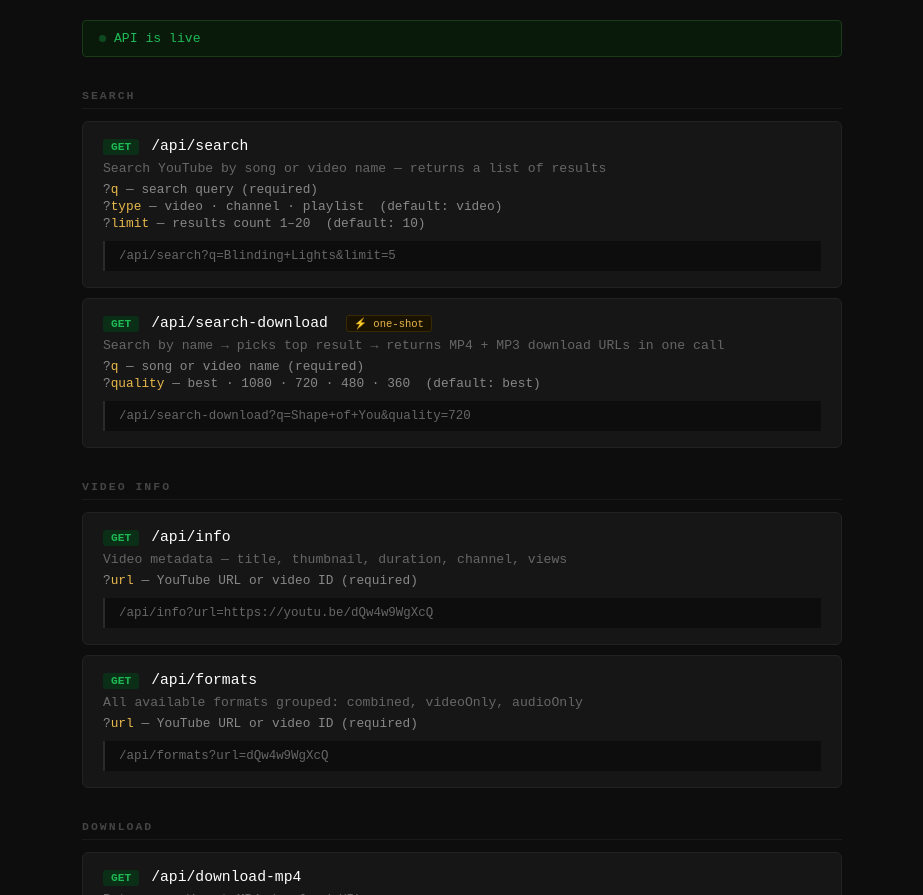
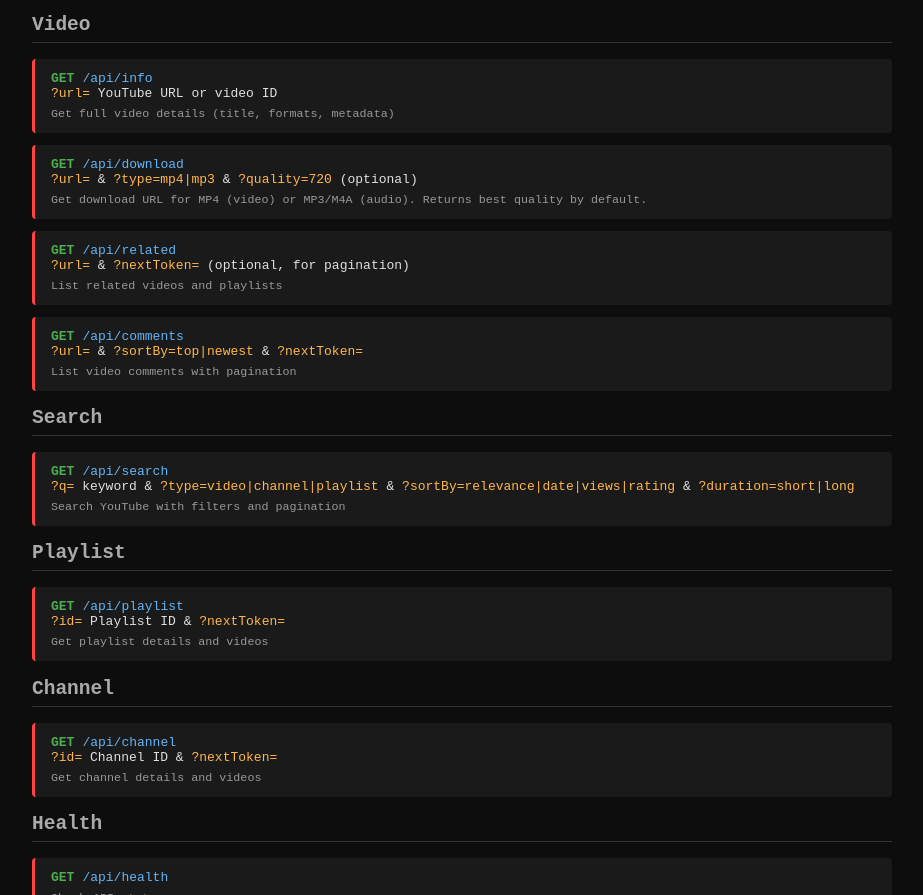
Before and after one commit to Obedweb3/yt-api, a website: page public/index.html in a window 1280 px wide. Shown: the part 107-1002 px from the top of the page, without its empty margins (178-1101 px from the left). Drawn offline with Linux system fonts and the light colour scheme.

Commit message:
Add files via upload

```diff
--- a/public/index.html
+++ b/public/index.html
@@ -3,110 +3,70 @@
 <head>
   <meta charset="UTF-8" />
   <meta name="viewport" content="width=device-width, initial-scale=1.0"/>
-  <title>YT Downloader API</title>
+  <title>YouTube Media Downloader API</title>
   <style>
-    * { box-sizing: border-box; margin: 0; padding: 0; }
-    body { font-family: 'Courier New', monospace; background: #0d0d0d; color: #e0e0e0; padding: 40px 24px; min-height: 100vh; }
-    .container { max-width: 760px; margin: 0 auto; }
-    h1 { font-size: 1.6rem; color: #ff4444; margin-bottom: 4px; }
-    .subtitle { color: #666; font-size: 0.85rem; margin-bottom: 36px; }
-    h2 { font-size: 0.72rem; text-transform: uppercase; letter-spacing: 2px; color: #444; margin: 32px 0 12px; border-bottom: 1px solid #1a1a1a; padding-bottom: 6px; }
-    .endpoint { background: #161616; border: 1px solid #222; border-radius: 6px; padding: 16px 20px; margin-bottom: 10px; }
-    .row { display: flex; align-items: baseline; gap: 12px; margin-bottom: 6px; flex-wrap: wrap; }
-    .method { font-size: 0.7rem; font-weight: bold; color: #1db954; background: #0a2e16; padding: 2px 8px; border-radius: 3px; flex-shrink: 0; }
-    .path { color: #fff; font-size: 0.92rem; }
-    .desc { color: #666; font-size: 0.82rem; margin-bottom: 6px; }
-    .param { font-size: 0.8rem; color: #888; margin: 2px 0; }
-    .param span { color: #e8b84b; }
-    .example { background: #0d0d0d; border-left: 2px solid #2a2a2a; padding: 8px 14px; margin-top: 10px; font-size: 0.78rem; color: #666; overflow-x: auto; white-space: nowrap; }
-    .badge { font-size: 0.66rem; background: #1a1200; border: 1px solid #3a2a00; color: #e8b84b; padding: 1px 7px; border-radius: 3px; margin-left: 6px; }
-    .status { display: flex; align-items: center; gap: 8px; background: #0a1a0a; border: 1px solid #1a3a1a; border-radius: 4px; padding: 10px 16px; margin-bottom: 28px; font-size: 0.82rem; color: #1db954; }
-    .dot { width: 7px; height: 7px; background: #1db954; border-radius: 50%; animation: pulse 2s infinite; flex-shrink: 0; }
-    @keyframes pulse { 0%,100%{opacity:1} 50%{opacity:.3} }
+    body { font-family: monospace; background: #0d0d0d; color: #e0e0e0; max-width: 860px; margin: 40px auto; padding: 0 20px; }
+    h1 { color: #ff4444; }
+    h2 { color: #aaa; border-bottom: 1px solid #333; padding-bottom: 6px; }
+    .endpoint { background: #1a1a1a; border-left: 3px solid #ff4444; padding: 12px 16px; margin: 12px 0; border-radius: 4px; }
+    .method { color: #4caf50; font-weight: bold; margin-right: 8px; }
+    .path { color: #64b5f6; }
+    .param { color: #ffb74d; }
+    .desc { color: #999; font-size: 0.9em; margin-top: 6px; }
+    code { background: #222; padding: 2px 6px; border-radius: 3px; }
   </style>
 </head>
 <body>
-  <div class="container">
-    <h1>🎬 YT Downloader API</h1>
-    <p class="subtitle">YouTube138 · RapidAPI · Vercel Serverless</p>
-    <div class="status"><div class="dot"></div>API is live</div>
+  <h1>🎬 YouTube Media Downloader API</h1>
+  <p>Powered by <strong>DataFanatic / youtube-media-downloader</strong> via RapidAPI.</p>
+
+  <h2>Video</h2>
+  <div class="endpoint">
+    <span class="method">GET</span><span class="path">/api/info</span><br/>
+    <span class="param">?url=</span> YouTube URL or video ID<br/>
+    <div class="desc">Get full video details (title, formats, metadata)</div>
+  </div>
+  <div class="endpoint">
+    <span class="method">GET</span><span class="path">/api/download</span><br/>
+    <span class="param">?url=</span> &amp; <span class="param">?type=mp4|mp3</span> &amp; <span class="param">?quality=720</span> (optional)<br/>
+    <div class="desc">Get download URL for MP4 (video) or MP3/M4A (audio). Returns best quality by default.</div>
+  </div>
+  <div class="endpoint">
+    <span class="method">GET</span><span class="path">/api/related</span><br/>
+    <span class="param">?url=</span> &amp; <span class="param">?nextToken=</span> (optional, for pagination)<br/>
+    <div class="desc">List related videos and playlists</div>
+  </div>
+  <div class="endpoint">
+    <span class="method">GET</span><span class="path">/api/comments</span><br/>
+    <span class="param">?url=</span> &amp; <span class="param">?sortBy=top|newest</span> &amp; <span class="param">?nextToken=</span><br/>
+    <div class="desc">List video comments with pagination</div>
+  </div>
 
   <h2>Search</h2>
-
   <div class="endpoint">
-      <div class="row"><span class="method">GET</span><span class="path">/api/search</span></div>
-      <div class="desc">Search YouTube by song or video name — returns a list of results</div>
-      <div class="param">?<span>q</span> — search query (required)</div>
-      <div class="param">?<span>type</span> — video · channel · playlist &nbsp;(default: video)</div>
-      <div class="param">?<span>limit</span> — results count 1–20 &nbsp;(default: 10)</div>
-      <div class="example">/api/search?q=Blinding+Lights&limit=5</div>
+    <span class="method">GET</span><span class="path">/api/search</span><br/>
+    <span class="param">?q=</span> keyword &amp; <span class="param">?type=video|channel|playlist</span> &amp; <span class="param">?sortBy=relevance|date|views|rating</span> &amp; <span class="param">?duration=short|long</span><br/>
+    <div class="desc">Search YouTube with filters and pagination</div>
   </div>
 
+  <h2>Playlist</h2>
   <div class="endpoint">
-      <div class="row"><span class="method">GET</span><span class="path">/api/search-download</span><span class="badge">⚡ one-shot</span></div>
-      <div class="desc">Search by name → picks top result → returns MP4 + MP3 download URLs in one call</div>
-      <div class="param">?<span>q</span> — song or video name (required)</div>
-      <div class="param">?<span>quality</span> — best · 1080 · 720 · 480 · 360 &nbsp;(default: best)</div>
-      <div class="example">/api/search-download?q=Shape+of+You&quality=720</div>
+    <span class="method">GET</span><span class="path">/api/playlist</span><br/>
+    <span class="param">?id=</span> Playlist ID &amp; <span class="param">?nextToken=</span><br/>
+    <div class="desc">Get playlist details and videos</div>
   </div>
 
-    <h2>Video Info</h2>
-
+  <h2>Channel</h2>
   <div class="endpoint">
-      <div class="row"><span class="method">GET</span><span class="path">/api/info</span></div>
-      <div class="desc">Video metadata — title, thumbnail, duration, channel, views</div>
-      <div class="param">?<span>url</span> — YouTube URL or video ID (required)</div>
-      <div class="example">/api/info?url=https://youtu.be/dQw4w9WgXcQ</div>
-    </div>
-
-    <div class="endpoint">
-      <div class="row"><span class="method">GET</span><span class="path">/api/formats</span></div>
-      <div class="desc">All available formats grouped: combined, videoOnly, audioOnly</div>
-      <div class="param">?<span>url</span> — YouTube URL or video ID (required)</div>
-      <div class="example">/api/formats?url=dQw4w9WgXcQ</div>
-    </div>
-
-    <h2>Download</h2>
-
-    <div class="endpoint">
-      <div class="row"><span class="method">GET</span><span class="path">/api/download-mp4</span></div>
-      <div class="desc">Returns a direct MP4 download URL</div>
-      <div class="param">?<span>url</span> — YouTube URL or video ID (required)</div>
-      <div class="param">?<span>quality</span> — best · 1080 · 720 · 480 · 360 &nbsp;(default: best)</div>
-      <div class="example">/api/download-mp4?url=dQw4w9WgXcQ&quality=720</div>
-    </div>
-
-    <div class="endpoint">
-      <div class="row"><span class="method">GET</span><span class="path">/api/download-mp3</span></div>
-      <div class="desc">Best audio stream URL (M4A — convert to MP3 with ffmpeg)</div>
-      <div class="param">?<span>url</span> — YouTube URL or video ID (required)</div>
-      <div class="example">/api/download-mp3?url=dQw4w9WgXcQ</div>
-    </div>
-
-    <div class="endpoint">
-      <div class="row"><span class="method">GET</span><span class="path">/api/stream</span><span class="badge">302 redirect</span></div>
-      <div class="desc">Redirects to Google CDN stream — triggers browser download directly</div>
-      <div class="param">?<span>url</span> — YouTube URL or video ID (required)</div>
-      <div class="param">?<span>itag</span> — format itag from /api/formats (required)</div>
-      <div class="example">/api/stream?url=dQw4w9WgXcQ&itag=22</div>
+    <span class="method">GET</span><span class="path">/api/channel</span><br/>
+    <span class="param">?id=</span> Channel ID &amp; <span class="param">?nextToken=</span><br/>
+    <div class="desc">Get channel details and videos</div>
   </div>
 
   <h2>Health</h2>
-
   <div class="endpoint">
-      <div class="row"><span class="method">GET</span><span class="path">/api/health</span></div>
-      <div class="desc">Server health check</div>
-      <div class="example">/api/health</div>
-    </div>
-
-    <h2>Common itags</h2>
-    <div class="endpoint">
-      <div class="example">18   → MP4  360p  (video + audio)
-22   → MP4  720p  (video + audio)
-137  → MP4  1080p (video only — no audio)
-140  → M4A  128kbps (audio only)
-251  → WebM 160kbps (audio only)</div>
-    </div>
+    <span class="method">GET</span><span class="path">/api/health</span><br/>
+    <div class="desc">Check API status</div>
   </div>
 </body>
 </html>
```
Lines whose indentation alone changed are shown as unchanged.
